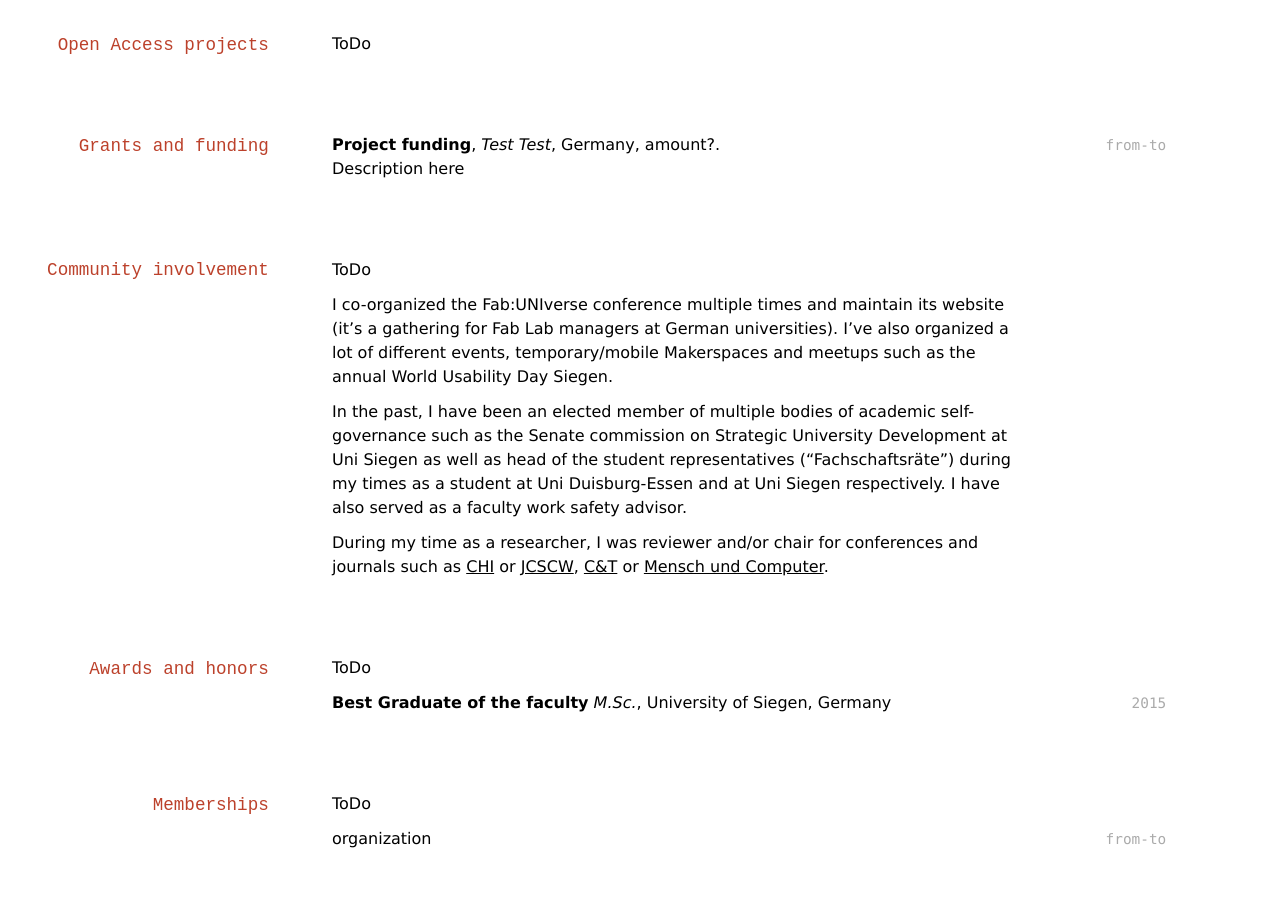
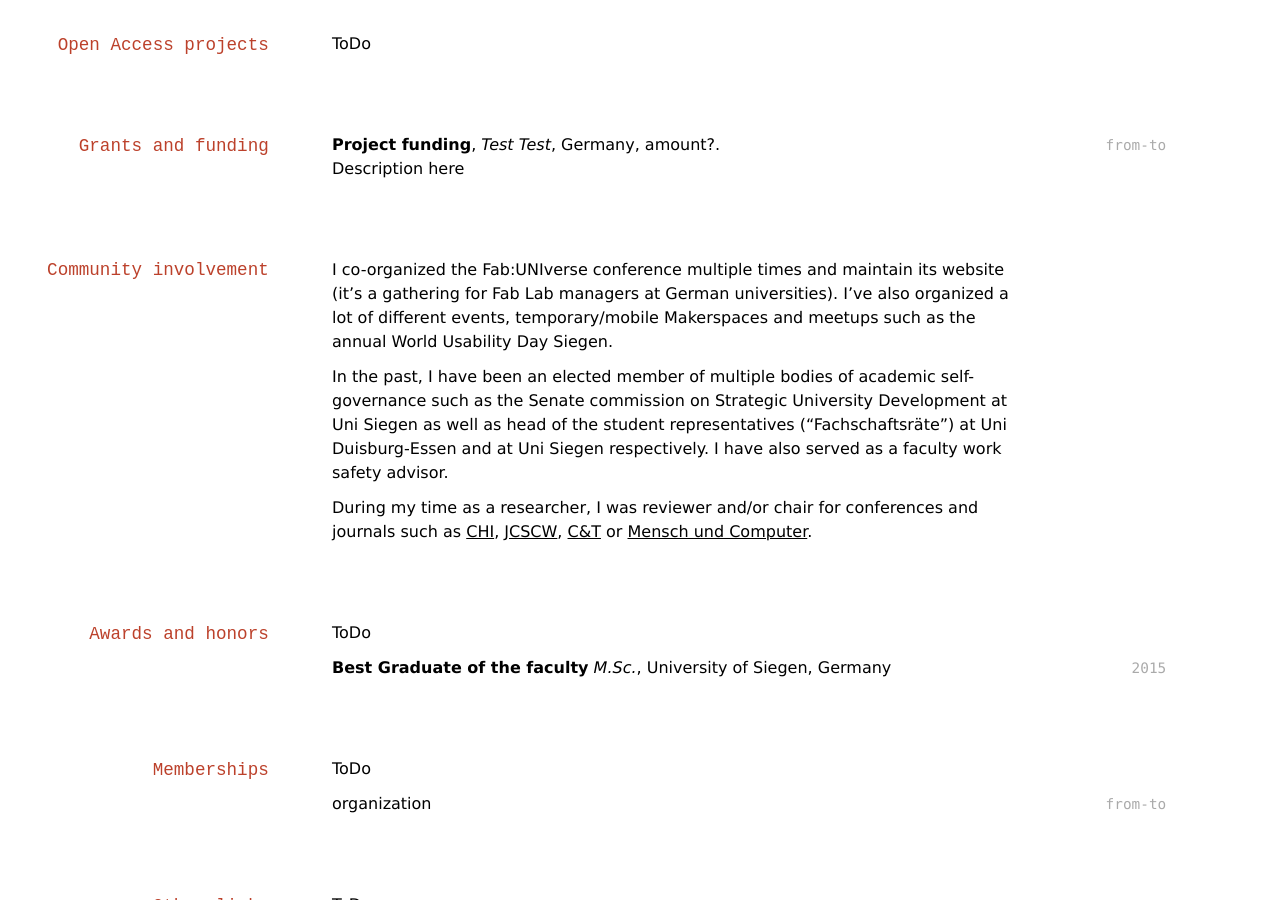
Before and after one commit to oliverstickel/oliverstickel.github.io, a Jekyll site: the page built from index.md, in a window 1280 px wide and 900 px high, scrolled down 988 px. Built offline with Jekyll 4.4.1, drawn with Linux system fonts in a browser that asks for light colours; nearby versions of some CDN libraries; a style sheet for code colours, icons or effects is not loaded.

Commit message:
Update index.md

```diff
--- a/index.md
+++ b/index.md
@@ -56,13 +56,11 @@ Description here
 
 ## Community involvement
 
-ToDo
-
 I co-organized the Fab:UNIverse conference multiple times and maintain its website (it's a gathering for Fab Lab managers at German universities). I've also organized a lot of different events, temporary/mobile Makerspaces and meetups such as the annual World Usability Day Siegen.
 
-In the past, I have been an elected member of multiple bodies of academic self-governance such as the Senate commission on Strategic University Development at Uni Siegen as well as head of the student representatives ("Fachschaftsräte") during my times as a student at Uni Duisburg-Essen and at Uni Siegen respectively. I have also served as a faculty work safety advisor.
+In the past, I have been an elected member of multiple bodies of academic self-governance such as the Senate commission on Strategic University Development at Uni Siegen as well as head of the student representatives ("Fachschaftsräte") at Uni Duisburg-Essen and at Uni Siegen respectively. I have also served as a faculty work safety advisor.
 
-During my time as a researcher, I was reviewer and/or chair for conferences and journals such as [CHI](https://dl.acm.org/conference/chi/proceedings) or [JCSCW](https://www.springer.com/journal/10606), [C&T](https://dl.acm.org/conference/c-n-t) or [Mensch und Computer](https://mensch-und-computer.de/).
+During my time as a researcher, I was reviewer and/or chair for conferences and journals such as [CHI](https://dl.acm.org/conference/chi/proceedings), [JCSCW](https://www.springer.com/journal/10606), [C&T](https://dl.acm.org/conference/c-n-t) or [Mensch und Computer](https://mensch-und-computer.de/).
 
 
 
```
